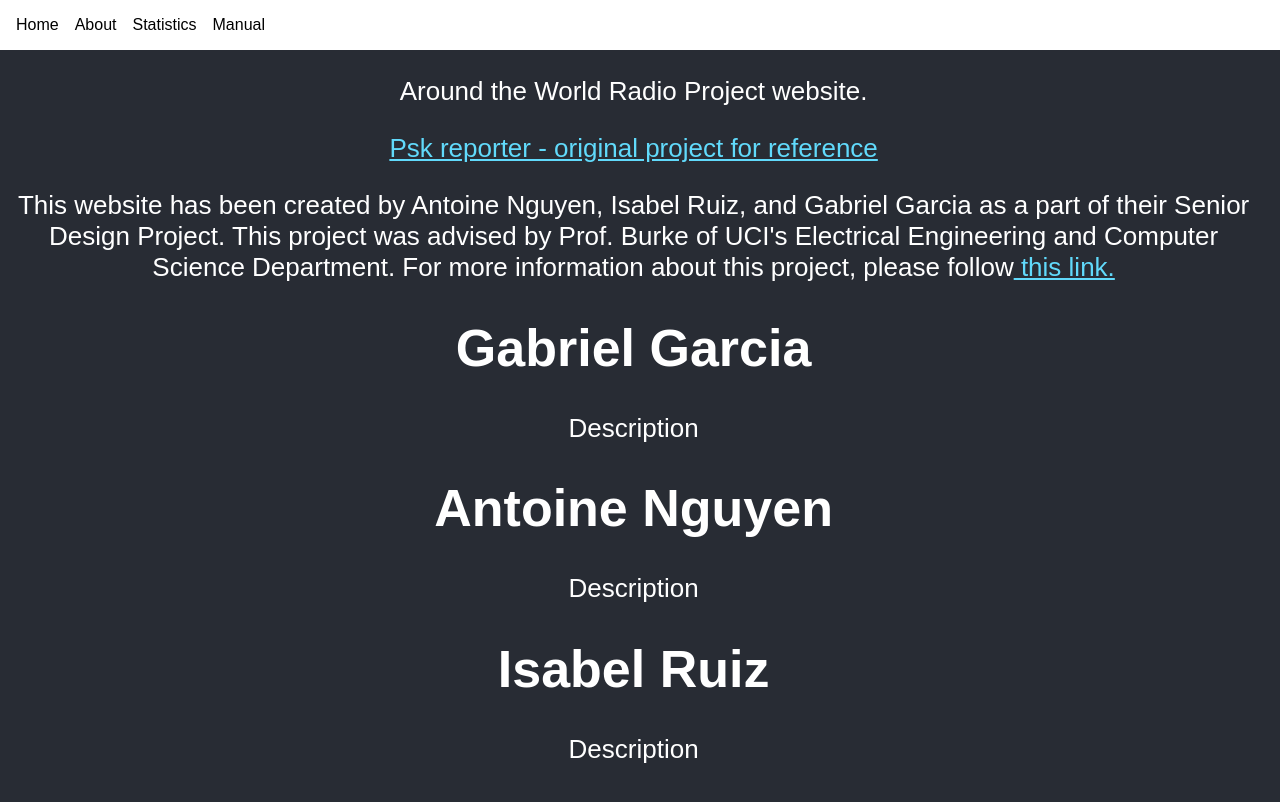
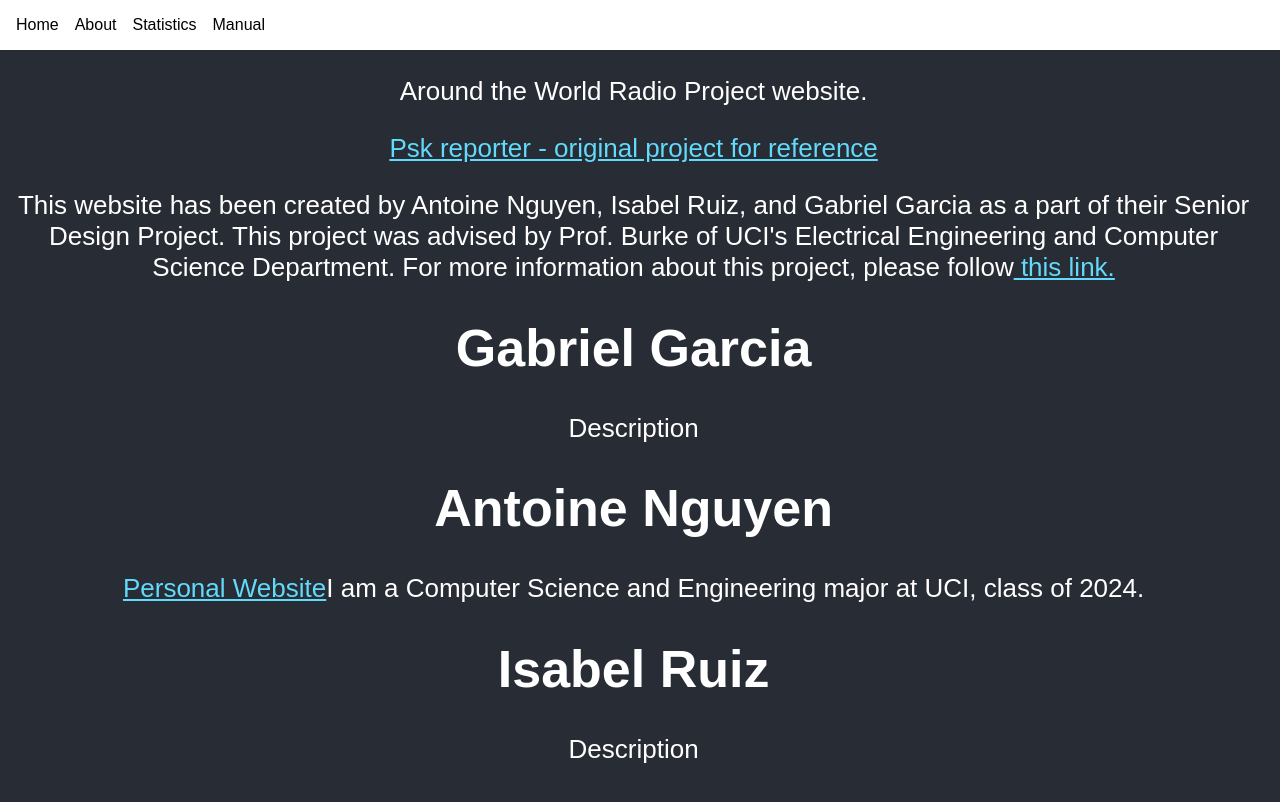
Before and after one commit to ggarcia453/AroundtheWorldRadio, a React (Create React App) app in the folder radio-site/: page /AroundtheWorldRadio/about in a window 1280 px wide. Shown: the top 802 px of the page. Built offline with nearby package versions, Linux system fonts and the light colour scheme.

Commit message:
added 40m to distance dropdown list

```diff
--- a/radio-site/src/pages/AboutUs.jsx
+++ b/radio-site/src/pages/AboutUs.jsx
@@ -38,7 +38,11 @@ const AboutUs = () => {
                 Gabriel Garcia
             </h1>
             <p>Description</p>
-            <h1>Antoine Nguyen</h1><p>Description</p>
+            <h1>Antoine Nguyen</h1>
+            <p>
+              <a className="App-link" href="https://20wontons.github.io/">Personal Website</a>
+              I am a Computer Science and Engineering major at UCI, class of 2024.
+            </p>
             <h1>Isabel Ruiz</h1><p>Description</p>
           </body>
         </div>
--- a/radio-site/src/pages/Home.jsx
+++ b/radio-site/src/pages/Home.jsx
@@ -9,6 +9,7 @@ import { Container, Row } from "react-bootstrap";
 const frequency_list = [
   { value: 0, label: "all bands" },
   { value: 14.074, label: "20m" },
+  { value: 7.075, label: "40m" },
 ];
 
 const geoUrl =
```
